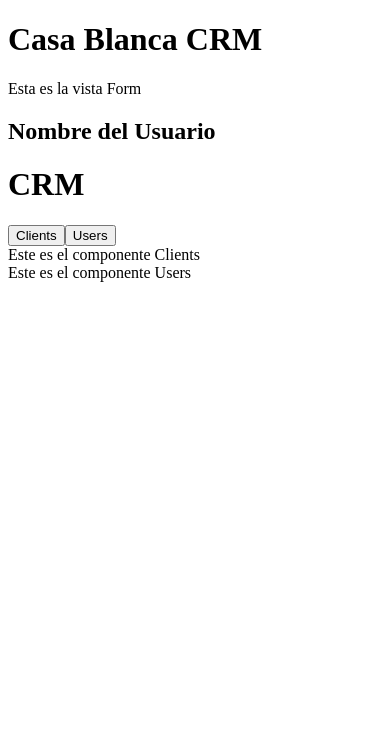
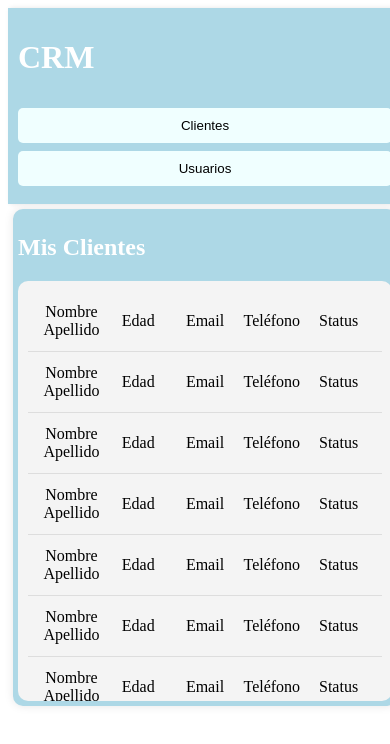
Before and after one commit to JoseAlbertoFC/CasaBlanca_Challenge, a React (Vite) app in the folder Client/: page / in a window 390 px wide. Shown: the top 744 px of the page. Built offline with nearby package versions, Linux system fonts and the light colour scheme.

Commit message:
Maquetado de la UI en proceso, rutas y navegacion de la UI en proceso

```diff
--- a/Client/src/App.jsx
+++ b/Client/src/App.jsx
@@ -1,12 +1,15 @@
+import React from "react";
+import { Routes, Route } from "react-router-dom";
 import Home from "./views/home/home";
 import Form from "./views/form/form";
 
 function App() {
   return (
     <div>
-      <h1>Casa Blanca CRM</h1>
-      <Form/>
-      <Home/>
+      <Routes>
+        <Route path="/form" element={<Form />} />
+        <Route path="/" element={<Home />} />
+      </Routes>
     </div>
   );
 }
--- a/Client/src/components/clients/clients.css
+++ b/Client/src/components/clients/clients.css
@@ -1 +1,58 @@
-/* Aca va el css de Clients */
+.clients-container {
+    padding: 20px;
+    background-color: #ADD8E6;
+    margin: 20px;
+    border-radius: 10px;
+    box-shadow: 0 0 10px rgba(0, 0, 0, 0.1);
+    max-width: 600px;
+    width: 100%;
+  }
+
+  .clients-title {
+    margin-bottom: 20px;
+    color: #fff;
+  }
+
+  .clients-list {
+    background-color: #f4f4f4;
+    max-height: 400px;
+    overflow-y: auto;
+    border-radius: 10px;
+    padding: 10px;
+  }
+
+  .client-item {
+    display: flex;
+    justify-content: space-between;
+    align-items: center;
+    padding: 10px;
+    border-bottom: 1px solid #ddd;
+  }
+
+  .client-item:last-child {
+    border-bottom: none;
+  }
+
+  .client-item span {
+    flex: 1;
+    text-align: center;
+    padding: 5px 0;
+  }
+
+
+  @media (max-width: 768px) {
+    .clients-container {
+      margin: 10px;
+      padding: 10px;
+    }
+  }
+
+  @media (max-width: 500px) {
+    .clients-container {
+      margin: 5px;
+      padding: 5px;
+    }
+    .client-item span {
+      padding: 2px 0;
+    }
+  }
--- a/Client/src/components/clients/clients.jsx
+++ b/Client/src/components/clients/clients.jsx
@@ -1,10 +1,39 @@
-import React from 'react'
-import "./clients.css"
+import React from "react";
+import "./clients.css";
+
+const clientList = [
+  { id: 1, fullName: 'Nombre Apellido', age: 'Edad', email: 'Email', phoneNum: 'Teléfono', status: 'Status' },
+  { id: 2, fullName: 'Nombre Apellido', age: 'Edad', email: 'Email', phoneNum: 'Teléfono', status: 'Status' },
+  { id: 3, fullName: 'Nombre Apellido', age: 'Edad', email: 'Email', phoneNum: 'Teléfono', status: 'Status' },
+  { id: 4, fullName: 'Nombre Apellido', age: 'Edad', email: 'Email', phoneNum: 'Teléfono', status: 'Status' },
+  { id: 5, fullName: 'Nombre Apellido', age: 'Edad', email: 'Email', phoneNum: 'Teléfono', status: 'Status' },
+  { id: 6, fullName: 'Nombre Apellido', age: 'Edad', email: 'Email', phoneNum: 'Teléfono', status: 'Status' },
+  { id: 7, fullName: 'Nombre Apellido', age: 'Edad', email: 'Email', phoneNum: 'Teléfono', status: 'Status' },
+  { id: 8, fullName: 'Nombre Apellido', age: 'Edad', email: 'Email', phoneNum: 'Teléfono', status: 'Status' },
+  { id: 9, fullName: 'Nombre Apellido', age: 'Edad', email: 'Email', phoneNum: 'Teléfono', status: 'Status' },
+  { id: 10, fullName: 'Nombre Apellido', age: 'Edad', email: 'Email', phoneNum: 'Teléfono', status: 'Status' },
+  { id: 11, fullName: 'Nombre Apellido', age: 'Edad', email: 'Email', phoneNum: 'Teléfono', status: 'Status' },
+  { id: 12, fullName: 'Nombre Apellido', age: 'Edad', email: 'Email', phoneNum: 'Teléfono', status: 'Status' },
+  { id: 13, fullName: 'Nombre Apellido', age: 'Edad', email: 'Email', phoneNum: 'Teléfono', status: 'Status' },
+];
 
 function Clients() {
   return (
-    <div>Este es el componente Clients</div>
-  )
+    <div className="clients-container">
+      <h2 className="clients-title">Mis Clientes</h2>
+      <div className="clients-list">
+        {clientList.map(client => (
+          <div key={client.id} className="client-item">
+            <span>{client.fullName}</span>
+            <span>{client.age}</span>
+            <span>{client.email}</span>
+            <span>{client.phoneNum}</span>
+            <span>{client.status}</span>
+          </div>
+        ))}
+      </div>
+    </div>
+  );
 }
 
-export default Clients
+export default Clients;
--- a/Client/src/components/sideBar/sideBar.css
+++ b/Client/src/components/sideBar/sideBar.css
@@ -1 +1,55 @@
-/* Aca va el css de SideBar */
+.sidebar-container {
+  display: flex;
+  flex-direction: column;
+  align-items: flex-start;
+  justify-content: start;
+  padding: 20px;
+  width: 250px;
+  height: 100vh;
+  background-color: #add8e6; /* Azul celeste */
+  box-shadow: 2px 0 5px rgba(0, 0, 0, 0.1);
+}
+
+.sidebar-title {
+  margin-bottom: 2rem;
+  color: #fff;
+}
+
+.sidebar-button {
+  width: 100%;
+  padding: 10px;
+  margin-bottom: 1rem;
+  background-color: #f0ffff;
+  border: none;
+  border-radius: 5px;
+  cursor: pointer;
+  transition: background-color 0.3s ease;
+}
+
+.sidebar-button:hover {
+  background-color: #e0ffff;
+}
+
+@media (max-width: 768px) {
+  .sidebar-container {
+    width: 200px;
+  }
+}
+
+@media (max-width: 500px) {
+  .sidebar-container {
+    width: 100%;
+    height: auto;
+    padding: 10px;
+    position: relative;
+  }
+
+  .sidebar-title,
+  .sidebar-button {
+    text-align: center;
+  }
+
+  .sidebar-button {
+    margin-bottom: 0.5rem;
+  }
+}
--- a/Client/src/components/sideBar/sideBar.jsx
+++ b/Client/src/components/sideBar/sideBar.jsx
@@ -1,14 +1,15 @@
-import React from 'react'
-import "./sideBar.css"
+import React from 'react';
+import { Link } from 'react-router-dom';
+import "./sideBar.css";
 
-function SideBar() {
+function SideBar({ onSelectedSection }) {
   return (
-    <div>
-        <h1>CRM</h1>
-        <button>Clients</button>
-        <button>Users</button>
+    <div className="sidebar-container">
+        <h1 className="sidebar-title">CRM</h1>
+        <button onClick={() => onSelectedSection('clients')} className="sidebar-button">Clientes</button>
+        <button onClick={() => onSelectedSection('users')} className="sidebar-button">Usuarios</button>
     </div>
-  )
+  );
 }
 
-export default SideBar
+export default SideBar;
--- a/Client/src/components/users/users.css
+++ b/Client/src/components/users/users.css
@@ -1 +1,58 @@
-/* Aca va el css de Users */
+.users-container {
+    padding: 20px;
+    background-color: #ADD8E6;
+    margin: 20px;
+    border-radius: 10px;
+    box-shadow: 0 0 10px rgba(0, 0, 0, 0.1);
+    width: 100%;
+    max-width: 600px;
+  }
+
+  .users-title {
+    margin-bottom: 20px;
+    color: #fff;
+  }
+
+  .users-list {
+    background-color: #f4f4f4;
+    max-height: 400px;
+    overflow-y: auto;
+    border-radius: 10px;
+    padding: 10px;
+  }
+
+  .user-item {
+    display: flex;
+    justify-content: space-between;
+    align-items: center;
+    padding: 10px;
+    border-bottom: 1px solid #ddd;
+  }
+
+  .user-item:last-child {
+    border-bottom: none;
+  }
+
+  .user-name,
+  .user-email {
+    flex: 1;
+    text-align: center;
+    padding: 5px 0;
+  }
+
+  @media (max-width: 768px) {
+    .users-container {
+      margin: 10px;
+      padding: 10px;
+    }
+  }
+
+  @media (max-width: 500px) {
+    .users-container {
+      margin: 5px;
+      padding: 5px;
+    }
+    .user-item {
+      padding: 2px 0;
+    }
+  }
--- a/Client/src/components/users/users.jsx
+++ b/Client/src/components/users/users.jsx
@@ -1,10 +1,35 @@
-import React from 'react'
-import "./users.css"
+import React from 'react';
+import "./users.css";
+
+const userList = [
+  { id: 1, fullName: 'Nombre Apellido', email: 'email@example.com' },
+  { id: 2, fullName: 'Nombre Apellido', email: 'email@example.com' },
+  { id: 3, fullName: 'Nombre Apellido', email: 'email@example.com' },
+  { id: 4, fullName: 'Nombre Apellido', email: 'email@example.com' },
+  { id: 5, fullName: 'Nombre Apellido', email: 'email@example.com' },
+  { id: 6, fullName: 'Nombre Apellido', email: 'email@example.com' },
+  { id: 7, fullName: 'Nombre Apellido', email: 'email@example.com' },
+  { id: 8, fullName: 'Nombre Apellido', email: 'email@example.com' },
+  { id: 9, fullName: 'Nombre Apellido', email: 'email@example.com' },
+  { id: 10, fullName: 'Nombre Apellido', email: 'email@example.com' },
+  { id: 11, fullName: 'Nombre Apellido', email: 'email@example.com' },
+  { id: 12, fullName: 'Nombre Apellido', email: 'email@example.com' },
+];
 
 function Users() {
   return (
-    <div>Este es el componente Users</div>
-  )
+    <div className="users-container">
+      <h2 className="users-title">Usuarios</h2>
+      <div className="users-list">
+        {userList.map(user => (
+          <div key={user.id} className="user-item">
+            <span className="user-name">{user.fullName}</span>
+            <span className="user-email">{user.email}</span>
+          </div>
+        ))}
+      </div>
+    </div>
+  );
 }
 
-export default Users
+export default Users;
--- a/Client/src/main.jsx
+++ b/Client/src/main.jsx
@@ -1,9 +1,12 @@
-import React from 'react'
-import ReactDOM from 'react-dom/client'
-import App from './App.jsx'
+import React from "react";
+import ReactDOM from "react-dom/client";
+import App from "./App.jsx";
+import { BrowserRouter as Router } from "react-router-dom";
 
-ReactDOM.createRoot(document.getElementById('root')).render(
+ReactDOM.createRoot(document.getElementById("root")).render(
   <React.StrictMode>
-    <App />
-  </React.StrictMode>,
-)
+    <Router>
+      <App />
+    </Router>
+  </React.StrictMode>
+);
--- a/Client/src/views/home/home.jsx
+++ b/Client/src/views/home/home.jsx
@@ -1,15 +1,17 @@
 import React from "react";
+import { useState } from "react";
 import SideBar from "../../components/sideBar/sideBar";
 import Clients from "../../components/clients/clients";
 import Users from "../../components/users/users";
 
 function Home() {
+  const [selectedSection, setSelectedSection] = useState('clients');
+
   return (
-    <div>
-      <h2>Nombre del Usuario</h2>
-      <SideBar />
-      <Clients />
-      <Users />
+    <div className="home-container">
+      <SideBar onSelectedSection={setSelectedSection} />
+      {selectedSection === 'clients' && <Clients />}
+      {selectedSection === 'users' && <Users />}
     </div>
   );
 }
```
